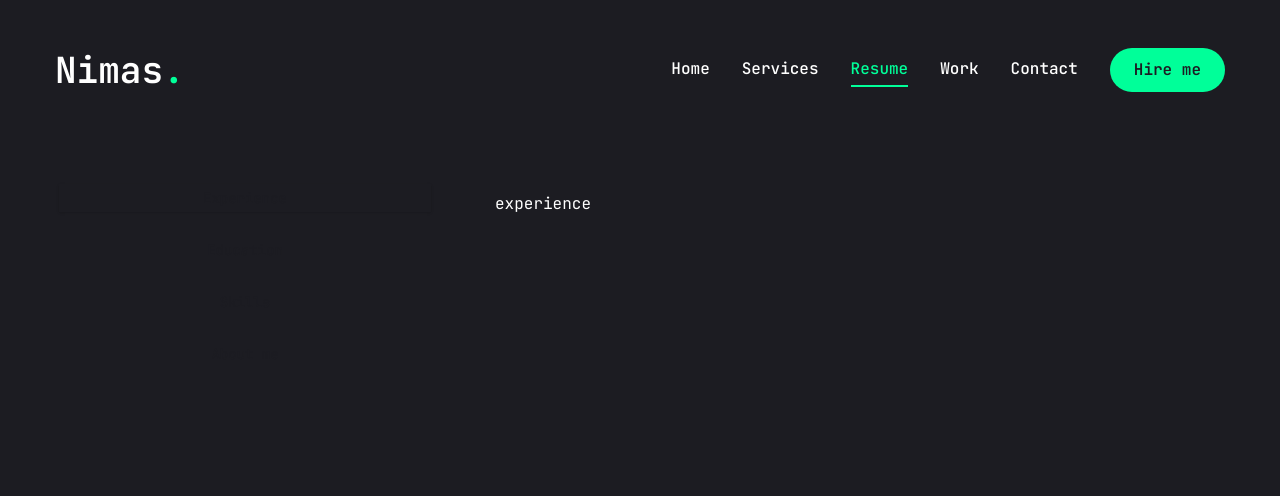
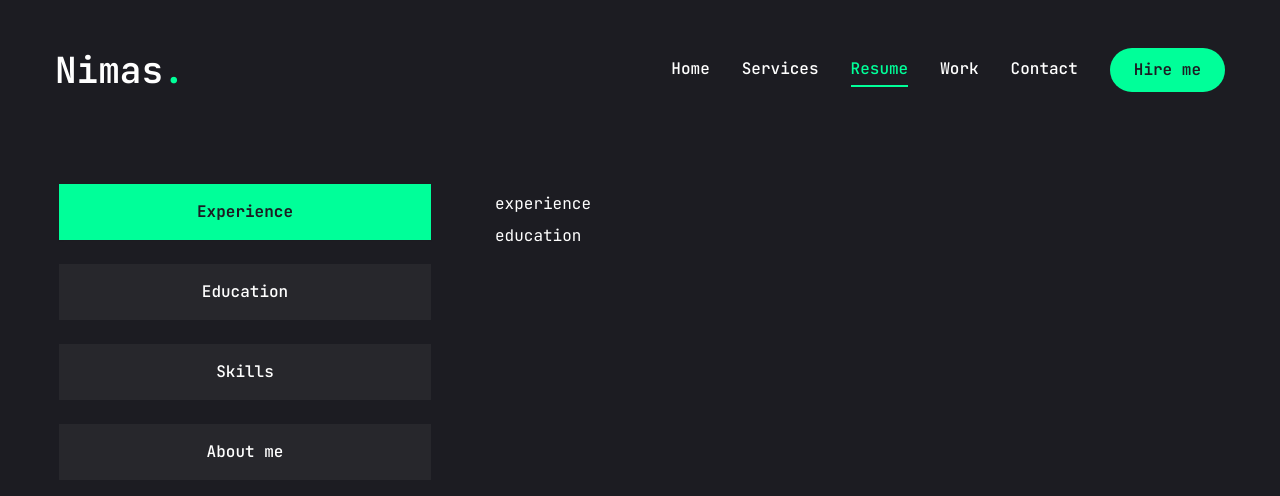
Before and after one commit to Kafoor-Nimas/my-portfolio, a Next.js app: page /resume in a window 1280 px wide. Shown: the top 496 px of the page. Built offline with nearby package versions, Linux system fonts and the light colour scheme.

Commit message:
Refactor Tabs component styles for improved layout and consistency

```diff
--- a/app/resume/page.jsx
+++ b/app/resume/page.jsx
@@ -220,7 +220,7 @@
           <div className="min-h-[70vh] w-full">
             {/* experience */}
             <TabsContent value="experience">experience</TabsContent>
-            {/* education */}
+            education
             <TabsContent value="education">education</TabsContent>
             {/* skills */}
             <TabsContent value="skills">skills</TabsContent>
--- a/components/ui/tabs.jsx
+++ b/components/ui/tabs.jsx
@@ -20,7 +20,7 @@
   <TabsPrimitive.Trigger
     ref={ref}
     className={cn(
-      "inline-flex items-center justify-center whitespace-nowrap rounded-md px-3 py-1 text-sm font-medium ring-offset-background transition-all focus-visible:outline-none focus-visible:ring-2 focus-visible:ring-ring focus-visible:ring-offset-2 disabled:pointer-events-none disabled:opacity-50 data-[state=active]:bg-background data-[state=active]:text-foreground data-[state=active]:shadow",
+      "inline-flex items-center w-full bg-[#27272c] justify-center whitespace-nowrap text-white rounded-lg p-3 text-balance font-medium ring-offset-white transition-all disabled:pointer-events-none disabled:opacity-50 data-[state=active]:bg-accent data-[state=active]:text-primary data-[state=active]:font-bold data-[state=active]:shadow-sm",
       className,
     )}
     {...props}
```
